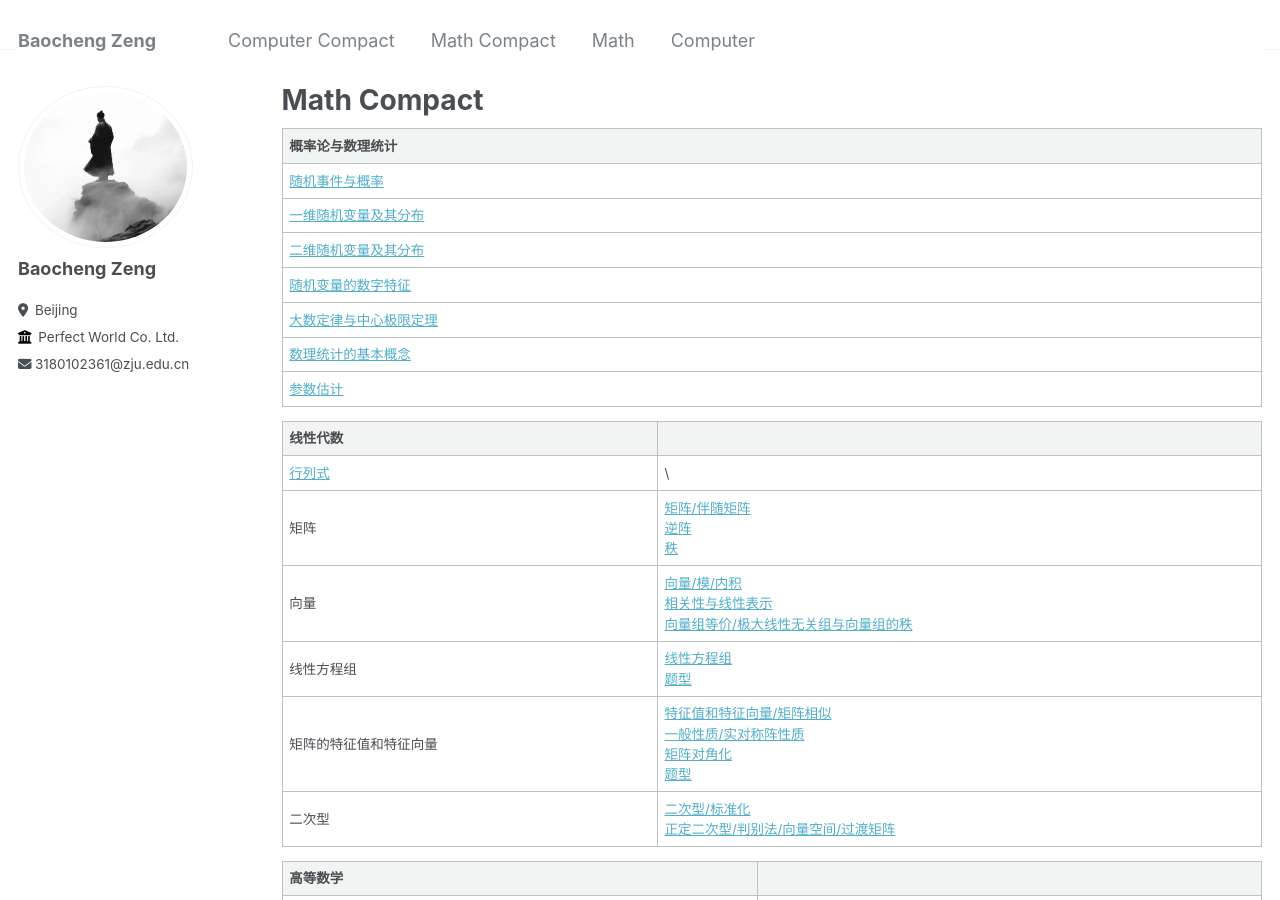
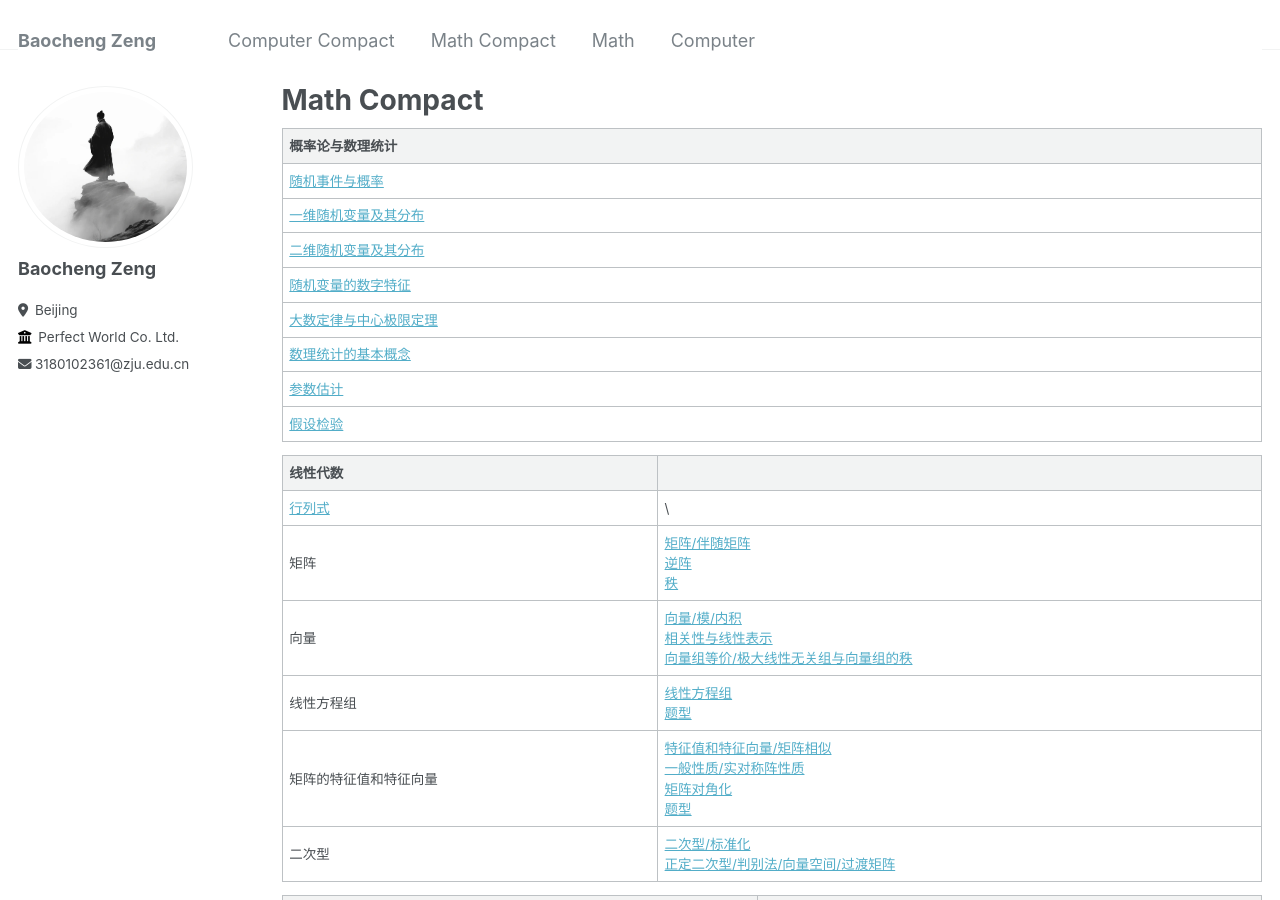
Before and after one commit to zengbaocheng-996/zengbaocheng-996.github.io, a Jekyll site: the page built from _pages/math_compact.md, in a window 1280 px wide and 900 px high. Built offline with Jekyll 4.4.1, drawn with Linux system fonts in a browser that asks for light colours.

Commit message:
假设检验

```diff
--- a/_pages/math_compact.md
+++ b/_pages/math_compact.md
@@ -14,6 +14,7 @@ author_profile: true
 | [大数定律与中心极限定理](http://zengbaocheng-996.github.io/files/math/3_probability_and_statistics/5.pdf) |
 | [数理统计的基本概念](http://zengbaocheng-996.github.io/files/math/3_probability_and_statistics/6.pdf) |
 | [参数估计](http://zengbaocheng-996.github.io/files/math/3_probability_and_statistics/7.pdf) |
+| [假设检验](http://zengbaocheng-996.github.io/files/math/3_probability_and_statistics/8.pdf) |
 
 | 线性代数                                                     |                                                              |
 | ------------------------------------------------------------ | ------------------------------------------------------------ |
```
Also changed, not shown: 1 other file.
